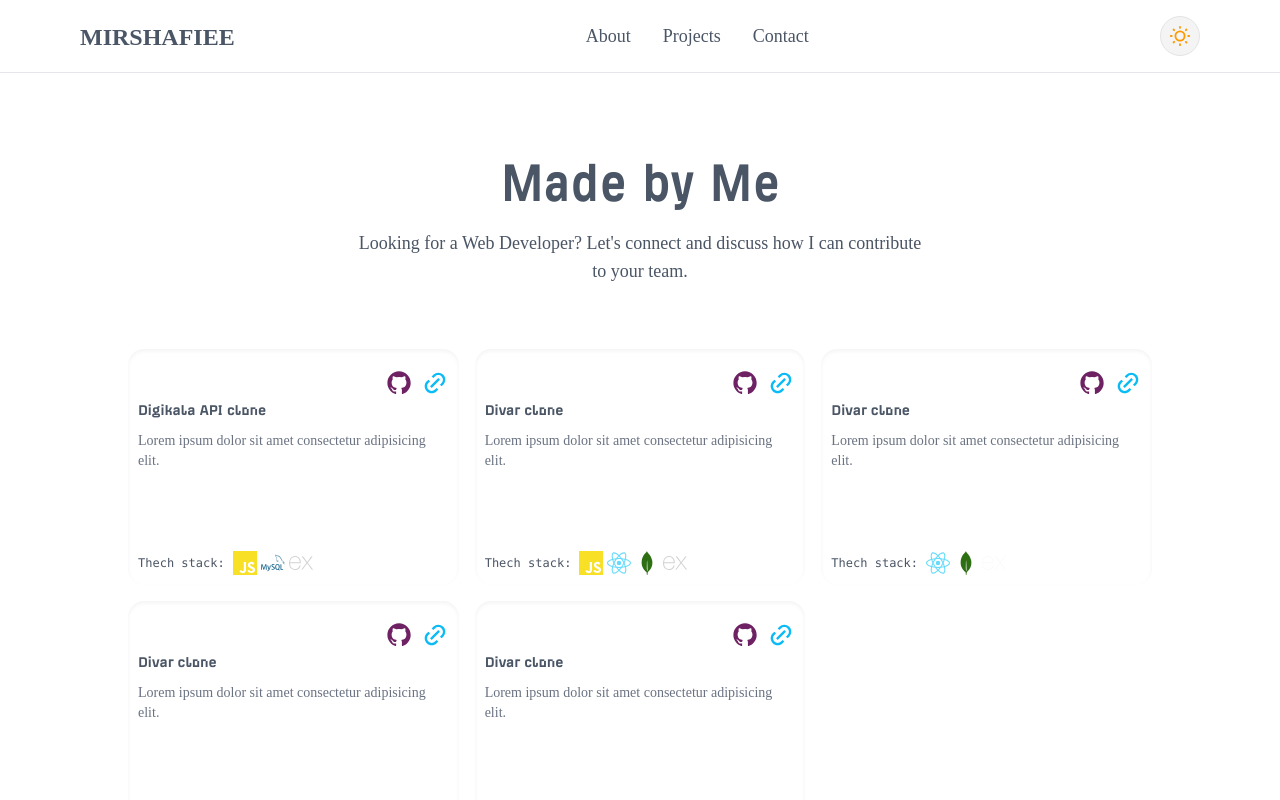
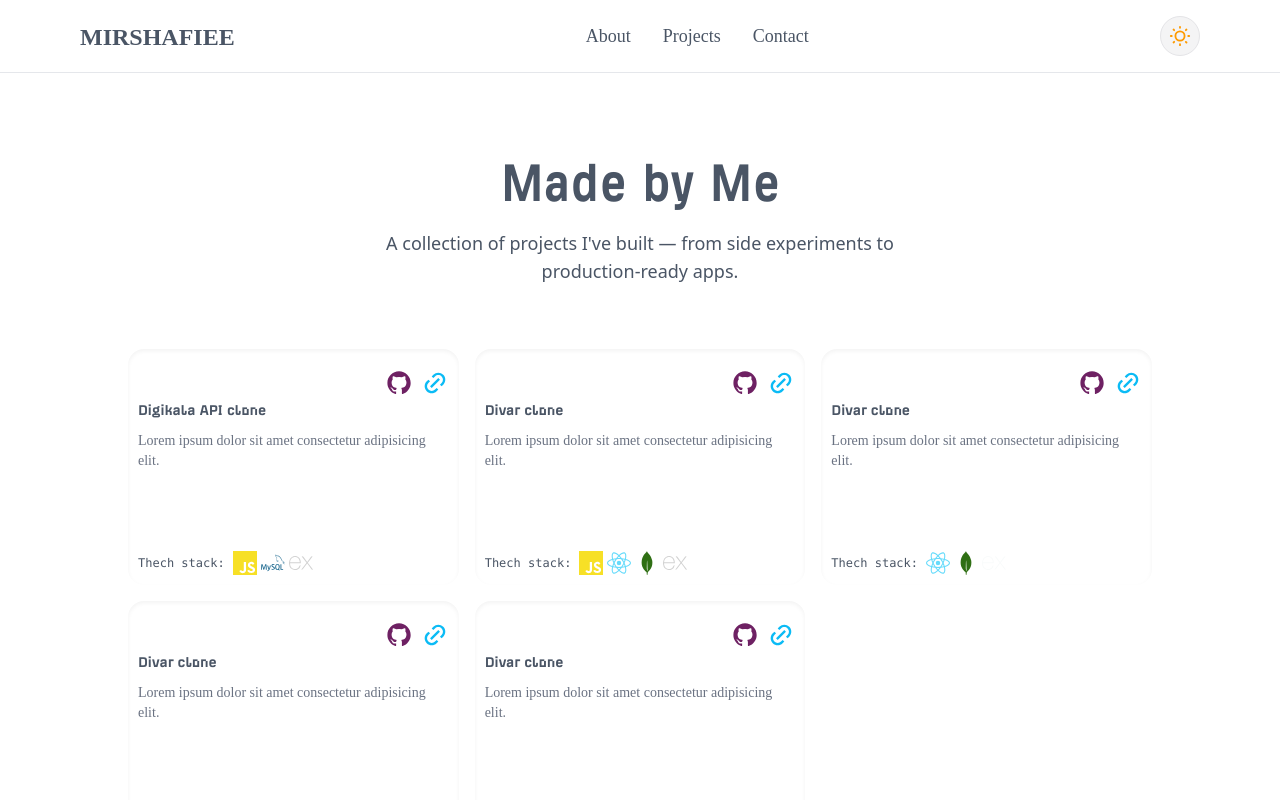
Before and after one commit to MahdiMirshafiee/MahdiMirshafiee.ir, a Next.js app: page /projects in a window 1280 px wide. Shown: the top 800 px of the page. Built offline with nearby package versions, Linux system fonts and the light colour scheme.

Commit message:
style: format code and reorganize imports for consistency

```diff
--- a/app/layout.tsx
+++ b/app/layout.tsx
@@ -18,7 +18,7 @@ export default function RootLayout({
   return (
     <html lang="en" className="scroll-smooth" suppressHydrationWarning>
       <body
-        className={` ${incognito.variable} ${gitlabmono.variable} bg-white text-gray-600 dark:bg-stone-900 dark:text-slate-300`}
+        className={`${incognito.variable} ${gitlabmono.variable} bg-white text-gray-600 dark:bg-stone-900 dark:text-slate-300`}
       >
         <ThemeProvider
           attribute="class"
--- a/app/page.tsx
+++ b/app/page.tsx
@@ -1,18 +1,18 @@
 // app/page.tsx
-import { Slide } from "@/animation/Slide";
-import Social from "@/module/Social";
-import Terminal from "@/module/Terminal";
+import { Slide } from '@/animation/Slide'
+import Social from '@/module/Social'
+import Terminal from '@/components/Terminal'
 
 export default function HomePage() {
   return (
-    <main className="max-w-7xl mx-auto md:px-16 px-6 lg:mt-32 mt-20 h-full">
-      <section className="flex xl:flex-row flex-col xl:items-center items-start xl:justify-center justify-between gap-x-12 mb-16">
-        <div className="lg:max-w-2xl max-w-2xl">
+    <main className="mx-auto mt-20 h-full max-w-7xl px-6 md:px-16 lg:mt-32">
+      <section className="mb-16 flex flex-col items-start justify-between gap-x-12 xl:flex-row xl:items-center xl:justify-center">
+        <div className="max-w-2xl lg:max-w-2xl">
           <Slide>
-            <h1 className="font-semibold tracking-tight text-3xl sm:text-5xl mb-6 lg:leading-[3.7rem] leading-tight w-full">
+            <h1 className="mb-6 w-full text-3xl leading-tight font-semibold tracking-tight sm:text-5xl lg:leading-[3.7rem]">
               Software developer / Web developer
             </h1>
-            <p className="text-base dark:text-zinc-400 text-zinc-600 leading-relaxed">
+            <p className="text-base leading-relaxed text-zinc-600 dark:text-zinc-400">
               Lorem ipsum dolor sit amet consectetur adipisicing elit.
               Laudantium ut tenetur excepturi eos eligendi in at repellendus
               molestiae perferendis architecto saepe fugiat, dolores nesciunt
@@ -24,7 +24,7 @@ export default function HomePage() {
           </Slide>
         </div>
         <Slide>
-          <div className=" flex justify-center">
+          <div className="flex justify-center">
             <Terminal
               name="Mahdi"
               title="Web Developer"
@@ -36,5 +36,5 @@ export default function HomePage() {
         </Slide>
       </section>
     </main>
-  );
+  )
 }
--- a/app/projects/page.tsx
+++ b/app/projects/page.tsx
@@ -8,16 +8,16 @@ function ProjectsPage() {
   return (
     <div className="mx-auto mt-20 max-w-5xl">
       <Slide className="mb-16 text-center">
-        <h1 className="mb-4 text-4xl font-bold dark:text-neutral-100 md:text-5xl lg:text-6xl">
+        <h1 className="mb-4 text-4xl font-bold md:text-5xl lg:text-6xl dark:text-neutral-100">
           Made by Me
         </h1>
-        <p className="mx-auto max-w-xl font-[incognito] text-lg dark:text-neutral-400">
-          Looking for a Web Developer? Let&apos;s connect and discuss how I can
-          contribute to your team.
+        <p className="mx-auto max-w-xl font-incognito text-lg dark:text-neutral-400">
+          A collection of projects I've built — from side experiments to
+          production-ready apps.
         </p>
       </Slide>
       <Slide delay={0.1}>
-        <div className="grid min-h-auto grid-cols-1 gap-4 m-5 xl:m-0 sm:grid-cols-2 lg:grid-cols-3">
+        <div className="m-5 grid min-h-auto grid-cols-1 gap-4 sm:grid-cols-2 lg:grid-cols-3 xl:m-0">
           {projects.map((project) => {
             const DBIcon = project.techstack.db?.icon
             const BIcon = project.techstack.backend?.icon
@@ -26,8 +26,7 @@ function ProjectsPage() {
             return (
               <div
                 key={project.id}
-                className=" w-full rounded-2xl p-2.5 pt-2 inset-shadow-sm inset-shadow-mauve-600/50 dark:inset-shadow-mauve-500/50"
-                // className="h-60 w-80 rounded-2xl p-2.5 pt-2 bg-[rgba(255,255,255,0.03)] backdrop-blur-xl border border-solid border-[rgba(255,255,255,0.1)]"
+                className="w-full rounded-2xl p-2.5 pt-2 inset-shadow-sm inset-shadow-mauve-600/50 dark:inset-shadow-mauve-500/50"
               >
                 <div className="flex flex-row-reverse pt-3">
                   <div className="flex gap-2">
--- a/module/Terminal.tsx
+++ b/components/Terminal.tsx
@@ -66,7 +66,9 @@ const Terminal: React.FC<TerminalProps> = ({
       {/* Prompt line */}
       <div className="mb-4 flex items-center">
         <span className="mr-2 text-mist-500 dark:text-slate-400">MIR~$</span>
-        <span className="text-mist-900 dark:text-neutral-200">{typedCommand}</span>
+        <span className="text-mist-900 dark:text-neutral-200">
+          {typedCommand}
+        </span>
       </div>
       {/* Details section - typed */}
       {typedDetails && (
```
